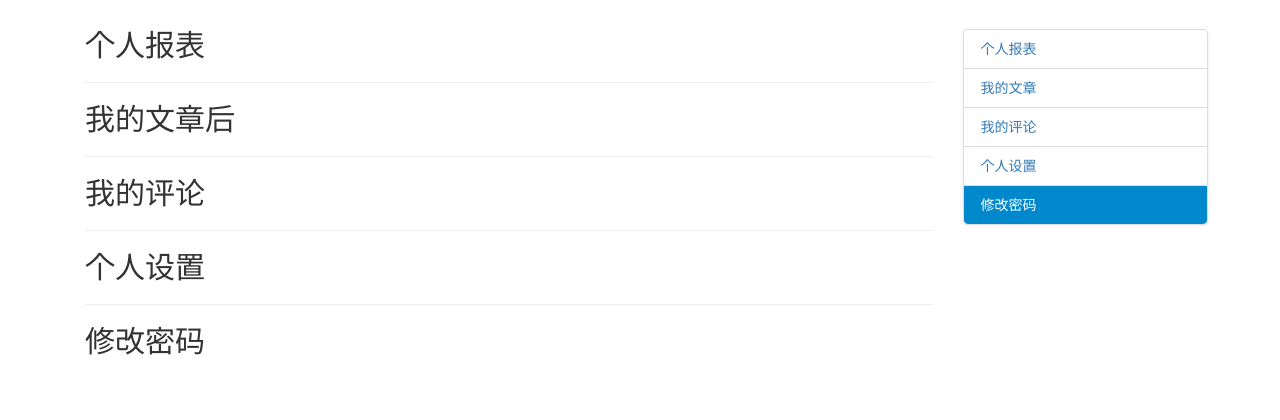
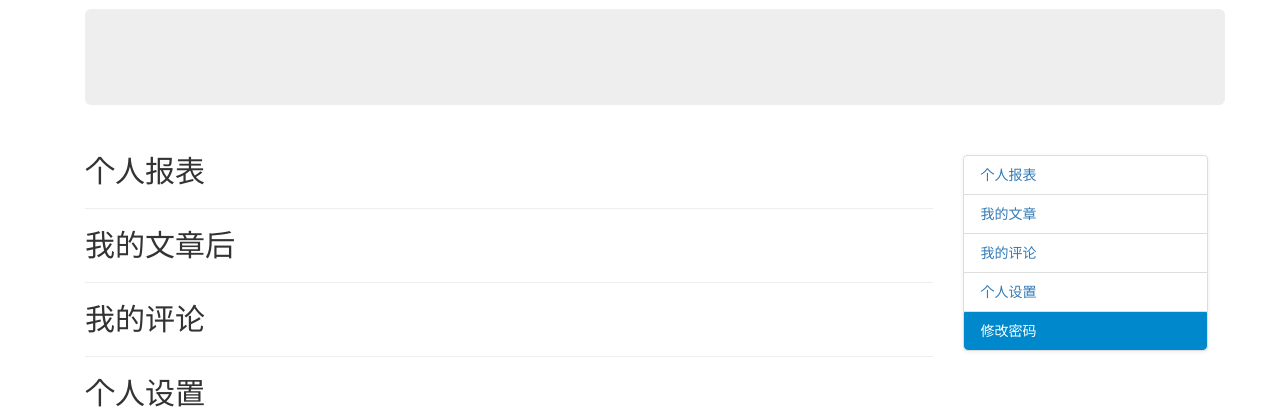
Before and after one commit to data4e/data4e, a Django app: template templates/profile.html in a window 1280 px wide. Shown: the part 51-471 px from the top of the page. Run offline with Django 3.2, Linux system fonts and the light colour scheme; the template is opened without the code that fills it, so the values that code supplies are empty; some libraries are stand-ins or nearby versions.

Commit message:
修改个人中心

```diff
--- a/templates/profile.html
+++ b/templates/profile.html
@@ -5,6 +5,9 @@
 {% block content %}
     <body data-spy="scroll" data-target="#myScrollspy">
         <div class="container" >
+            <div class="jumbotron">
+{#                <h1>Bootstrap Affix</h1>#}
+            </div>
             <div class="row">
                 <div class="col-xs-9">
                     <h2 id="section-1">个人报表</h2>
```
